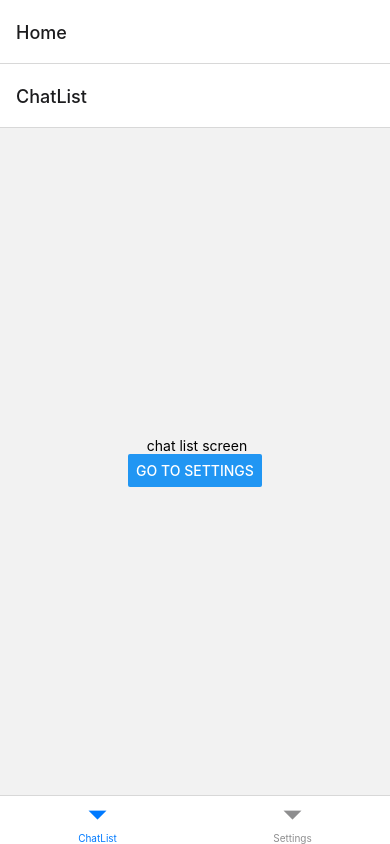
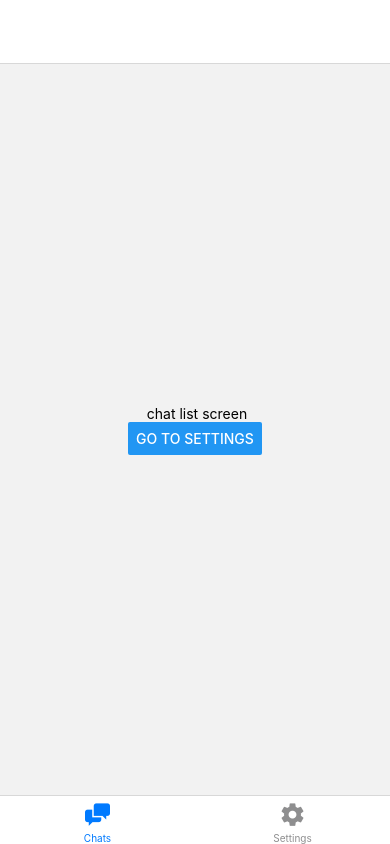
Before and after one commit to BrandonF55/WhatsUpApp, a React Native app: screen / in a window 390 px wide. Built offline with nearby package versions, Linux system fonts and the light colour scheme.

Commit message:
now split navigation, and screens folders. but now im running into a error with imports.

```diff
--- a/App.js
+++ b/App.js
@@ -1,31 +1,13 @@
+import 'react-native-gesture-handler';
 import { StyleSheet, Text } from "react-native";
 import { SafeAreaProvider, SafeAreaView } from "react-native-safe-area-context";
 import * as SplashScreen from 'expo-splash-screen';
 import { useCallback, useEffect, useState } from "react";
 import * as Font from 'expo-font';
-import 'react-native-gesture-handler';
-import SettingsScreen from "./screens/SettingsScreen";
+import AppNavigator from "./navigation/AppNavigator";
 
-import { NavigationContainer } from '@react-navigation/native';
-import { createStackNavigator } from '@react-navigation/stack';
-import { createBottomTabNavigator } from '@react-navigation/bottom-tabs';
-
-import ChatListScreen from "./screens/ChatListScreen";
-import ChatSettingScreen from "./screens/ChatSettingScreen";
 
 SplashScreen.preventAutoHideAsync();
-const Tab = createBottomTabNavigator();
-const Stack = createStackNavigator();
-
-const TabNavigation = () => {
-  return(
-    // bottom level navigation.
-   <Tab.Navigator>
-      <Tab.Screen name="ChatList" component={ChatListScreen}  />
-      <Tab.Screen name="Settings" component={SettingsScreen}  />
-   </Tab.Navigator>
-  )
-}
 
 export default function App() {
 
@@ -75,20 +57,8 @@ export default function App() {
     <SafeAreaProvider
       style={styles.container}
       onLayout={onLayout}>
+        <AppNavigator/>
 
-
-        <NavigationContainer>
-
-        <Stack.Navigator>
-          {/* top level navigation. */}
-          <Stack.Screen name="Home" component={TabNavigation} />
-          <Stack.Screen name="ChatSettings" component={ChatSettingScreen} options={{
-            headerTitle: "Settings"
-          }}/>
-
-        </Stack.Navigator>
-
-         </NavigationContainer>
 
     </SafeAreaProvider>
     // this SafeAreProvider makes it so everything doesn't go above the
--- /dev/null
+++ b/navigation/AppNavigator.jsx
@@ -0,0 +1,49 @@
+import React from 'react';
+import { NavigationContainer } from '@react-navigation/native';
+import { createStackNavigator } from '@react-navigation/stack';
+import { createBottomTabNavigator } from '@react-navigation/bottom-tabs';
+import { Entypo } from '@expo/vector-icons';
+import { Ionicons } from '@expo/vector-icons';
+
+import SettingsScreen from '../screens/SettingsScreen.jsx';
+import ChatListScreen from '../screens/ChatListScreen.jsx';
+import ChatSettingScreen from '../screens/ChatSettingScreen.jsx';
+
+
+
+const Tab = createBottomTabNavigator();
+const Stack = createStackNavigator();
+
+const TabNavigation = () => {
+  return (
+    // bottom level navigation bottom of screen.
+    <Tab.Navigator screenOptions={{ headerTitle: ' ' }}>
+
+      <Tab.Screen name="ChatList" component={ChatListScreen} options={{
+         tabBarLabel: 'Chats',
+         tabBarIcon: ({ color, size }) => <Entypo name="chat"  size={ size } color={ color } />
+
+         }} />
+
+      <Tab.Screen name="Settings" component={SettingsScreen} options={{
+         tabBarLabel: 'Settings',
+         tabBarIcon: ({ color, size }) => <Ionicons name="ios-settings-sharp" size={ size } color={ color } />
+
+         }} />
+
+    </Tab.Navigator>
+  )
+}
+
+const AppNavigator = () => {
+  return (
+    <NavigationContainer>
+      <Stack.Navigator>
+        <Stack.Screen name="Home" component={TabNavigation} options={{ headerShown: false }} />
+        <Stack.Screen name="ChatSettings" component={ChatSettingScreen} options={{ headerTitle: 'Settings' }} />
+      </Stack.Navigator>
+    </NavigationContainer>
+  );
+};
+
+export default AppNavigator;
--- a/package.json
+++ b/package.json
@@ -19,7 +19,8 @@
     "react-native": "0.71.3",
     "react-native-gesture-handler": "~2.9.0",
     "react-native-safe-area-context": "4.5.0",
-    "react-native-screens": "~3.20.0"
+    "react-native-screens": "~3.20.0",
+    "@expo/vector-icons": "^13.0.0"
   },
   "devDependencies": {
     "@babel/core": "^7.20.0"
```
Also changed, not shown: 1 other file (tests, documents, lock files or other folders).
